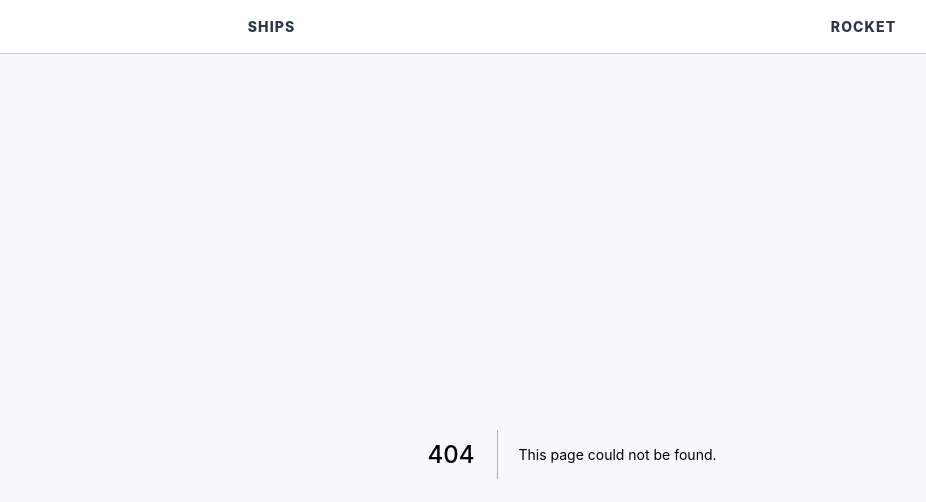
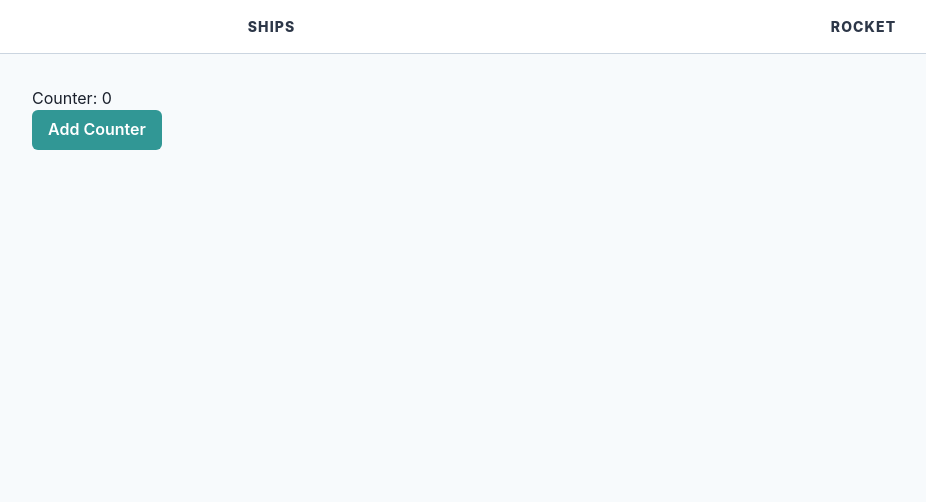
Before and after one commit to devlargs/react-apollo-testing, a Next.js app: page /zustand in a window 1280 px wide. Before the commit this address had no page. Shown: the top 502 px of the page, without its empty margins (68-994 px from the left). Built offline with nearby package versions, Linux system fonts and the light colour scheme.

Commit message:
configured ships code

```diff
--- /dev/null
+++ b/components/ZustandCounter/index.tsx
@@ -0,0 +1,23 @@
+import { Box, Button, Text } from "@chakra-ui/react";
+import useCounter from "@store/counter";
+import { FC } from "react";
+
+const ZustandCounter: FC = () => {
+  const { counter, setCounter } = useCounter((state) => ({
+    counter: state.counter,
+    setCounter: state.setCounter,
+  }));
+
+  return (
+    <Box mt={8}>
+      <Text>
+        Counter: <span data-testid="counter">{counter}</span>
+      </Text>
+      <Button colorScheme="teal" onClick={setCounter}>
+        Add Counter
+      </Button>
+    </Box>
+  );
+};
+
+export default ZustandCounter;
--- a/package.json
+++ b/package.json
@@ -23,7 +23,8 @@
     "graphql": "^16.3.0",
     "next": "12.0.10",
     "react": "17.0.2",
-    "react-dom": "17.0.2"
+    "react-dom": "17.0.2",
+    "zustand": "^3.6.9"
   },
   "devDependencies": {
     "@babel/preset-typescript": "^7.16.7",
--- /dev/null
+++ b/pages/zustand.tsx
@@ -0,0 +1,5 @@
+import ZustandCounter from "@components/ZustandCounter";
+
+const Zustand = () => <ZustandCounter />;
+
+export default Zustand;
--- /dev/null
+++ b/store/counter.ts
@@ -0,0 +1,11 @@
+import create from "zustand";
+
+const useCounter = create<{
+  counter: number;
+  setCounter: () => void;
+}>((set) => ({
+  counter: 0,
+  setCounter: () => set((state) => ({ counter: state.counter + 1 })),
+}));
+
+export default useCounter;
```
Also changed, not shown: pages/ships.tsx (+5 -7 lines), 1 other file (tests, documents, lock files or other folders).
